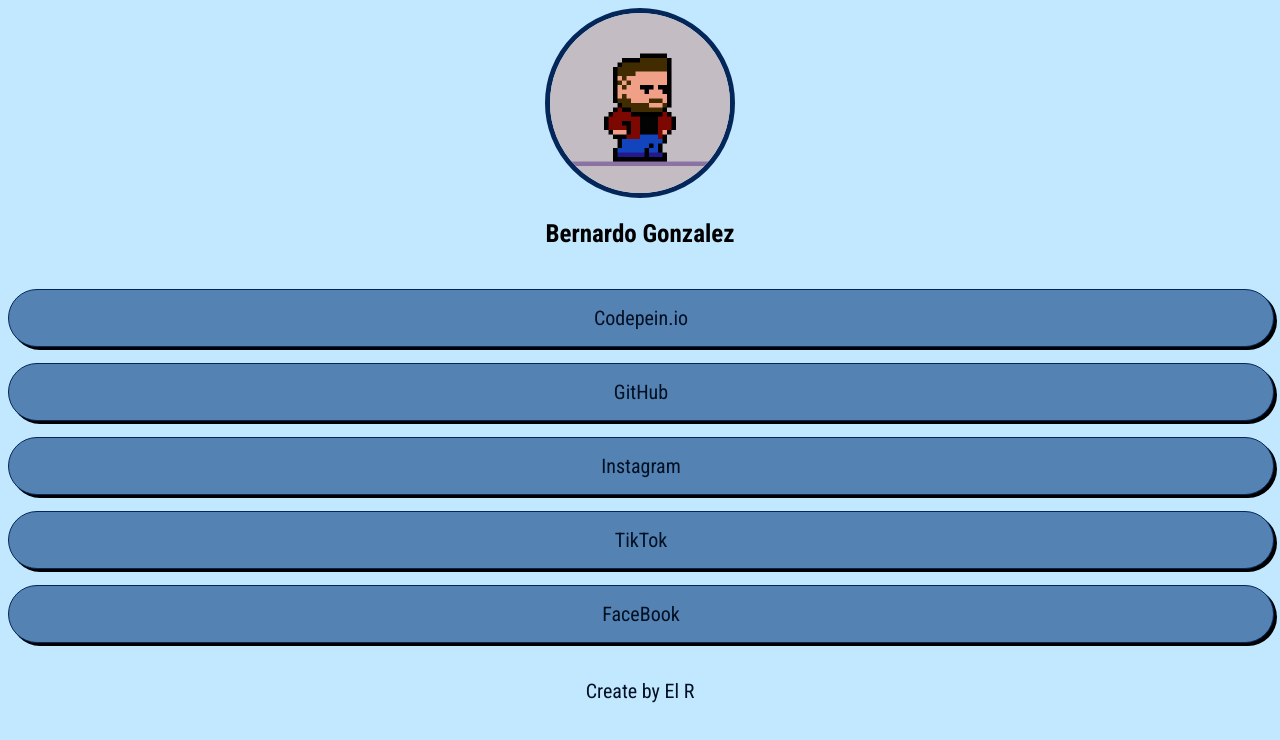
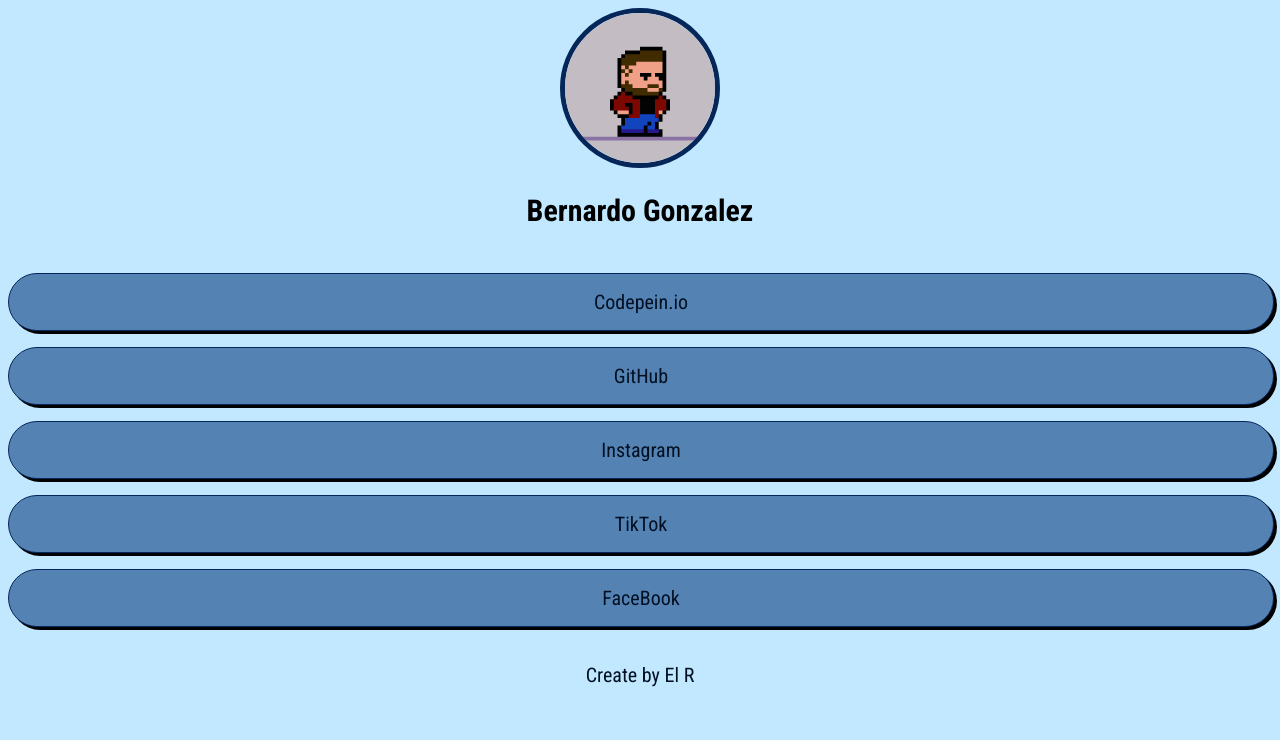
Before and after one commit to Brownmou/LinkTree-0.2, a plain HTML site: page index.html in a window 1280 px wide. Drawn offline with Linux system fonts and the light colour scheme.

Commit message:
style.css

```diff
--- a/style.css
+++ b/style.css
@@ -16,13 +16,13 @@ body{
 
 
 section.header img{
-    max-width: 180px;
+    max-width: 150px;
     border-radius: 50%;
     border: 5px solid #052659;
 }
 
 h1{
-    font-size: 25px;
+    font-size: 30px;
 }
 
 a{
```
